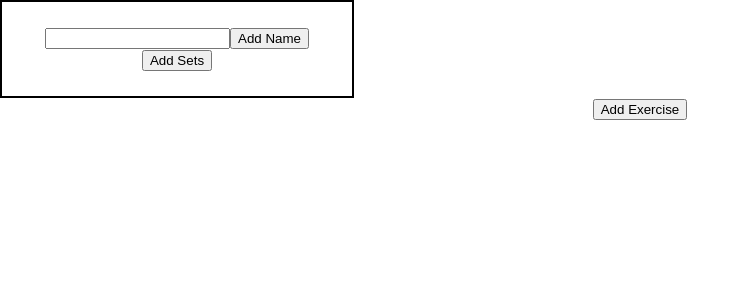
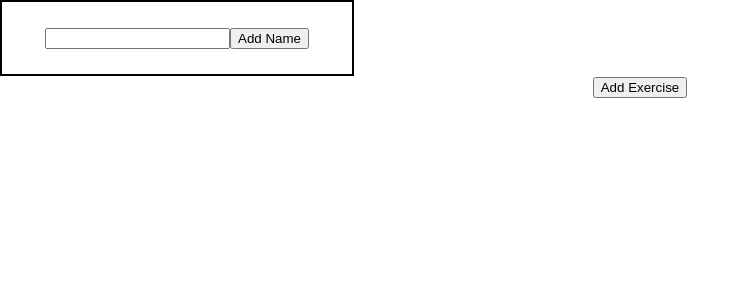
Before and after one commit to myVarEquals/slog, a React (Create React App) app: page / in a window 1280 px wide. Both pictures are taken after a click on the button "Add Exercise". Shown: the top 300 px of the page, without its empty margins (0-750 px from the left). Built offline with nearby package versions, Linux system fonts and the light colour scheme.

Commit message:
working on edit/array of completed exercises

```diff
--- a/src/App.js
+++ b/src/App.js
@@ -13,12 +13,20 @@ class App extends Component {
     this.state.addExercise ? this.setState({addExercise: false}) : this.setState({addExercise: true});
   }
 
+  submitExerciseHandler = (exercise) => {
+    console.log(exercise);
+  }
+
   render() {
 
     let showAddExercise = null;
 
     if (this.state.addExercise) {
-      showAddExercise = <ExerciseInput />;
+      showAddExercise = <ExerciseInput
+                           submit={this.submitExerciseHandler}
+                           sets={0}
+                           reps={0}
+                           weight={0}/>;
     }
 
     return (
--- a/src/components/ExerciseInput/ExerciseInput.js
+++ b/src/components/ExerciseInput/ExerciseInput.js
@@ -4,6 +4,7 @@ import SetInput from './SetInput/SetInput';
 import Set from './Set/Set';
 
 import classes from './ExerciseInput.module.css';
+import { FontAwesomeIcon } from '@fortawesome/react-fontawesome';
 
 class ExerciseInput extends Component {
 
@@ -14,10 +15,11 @@ class ExerciseInput extends Component {
         setsPerformed: [],
         currSets: {
             id: null,
-            sets: null,
-            reps: null,
-            weight: null
-        }
+            sets: this.props.sets,
+            reps: this.props.reps,
+            weight: this.props.weight
+        },
+        edit: true
     }
 
     updateNameHandler = (event) => {
@@ -29,9 +31,6 @@ class ExerciseInput extends Component {
     }
 
     addSetHandler = () => {
-        if(this.state.named && this.state.setsPerformed.length > 0) {
-
-        }
         this.state.addSets ? this.setState({addSets: false}) : this.setState({addSets: true});
     }
 
@@ -54,23 +53,17 @@ class ExerciseInput extends Component {
             if(curr.id === setKey) {
                 setsPerformed.splice(index, 1);
             }
-            return null;
         })
         this.setState({setsPerformed: setsPerformed});
     }
 
     submitSetHandler = () => {
-        if(!this.state.currSets.sets || !this.state.currSets.reps || !this.state.currSets.weight) {
-            alert('Please fill out all fields!');
-        } else {
         let setKey = uuidv1();
         let newSets = {...this.state.currSets};
         newSets.id = setKey;
         let mergeSets = [...this.state.setsPerformed]
         mergeSets.push(newSets);
         this.setState({setsPerformed: [...mergeSets]});
-        }
-
         console.log(this.state);
     }
 
@@ -78,8 +71,11 @@ class ExerciseInput extends Component {
 
         let setsAdded = null;
         let addSetInput = null;
-        let buttonSetsText = "Add Sets";
+        let submitExercise = null;
+        let editExercise = null;
+
         let buttonNameText = "Add Name";
+
         let exerciseHeader = (
             <form>
                 <input type="text" onChange={this.updateNameHandler} id="exerciseHeader"></input>
@@ -89,38 +85,40 @@ class ExerciseInput extends Component {
 
         if(this.state.named) {
             exerciseHeader = <h1>{this.state.exerciseName}</h1>
-        }
-
-        if (this.state.named && this.state.addSets) {
             addSetInput = (
                 <SetInput
                     submit={this.submitSetHandler}
                     change={this.updateSetHandler}
                     sets={this.state.currSets.sets}
                     reps={this.state.currSets.reps}
-                weight={this.state.currSets.weight}/>
+                    weight={this.state.currSets.weight}
+                    edit={this.state.edit}/>
               );
-          buttonSetsText = "Finished";
-          // console.log(this.state);
+              submitExercise = <button onClick={() => this.props.submit(this.state)}>Finished</button>;
         }
 
         if (this.state.setsPerformed.length > 0) {
-            setsAdded = this.state.setsPerformed.map(curr => (
-                <Set
+            setsAdded = this.state.setsPerformed.map(curr => {
+                return <Set
                     key={curr.id}
                     sets={curr.sets}
                     reps={curr.reps}
                     weight={curr.weight}
                     remove={() => this.removeSetHandler(curr.id)}/>
-            ));
+            });
+        }
+
+        if (!this.state.edit) {
+            editExercise = <FontAwesomeIcon icon="pencil-alt" className={classes.EditBtn}/>
         }
 
         return (
             <div className={classes.ExerciseInputBox}>
+                {editExercise}
                 {exerciseHeader}
                 {setsAdded}
                 {addSetInput}
-                <button onClick={this.addSetHandler}>{buttonSetsText}</button>
+                {submitExercise}
             </div>
         );
     }
--- a/src/components/ExerciseInput/ExerciseInput.module.css
+++ b/src/components/ExerciseInput/ExerciseInput.module.css
@@ -1,7 +1,13 @@
 .ExerciseInputBox {
-
+    position: relative;
     width: 300px;
     padding: 25px;
     border: 2px solid black;
 
 }
+
+.EditBtn {
+    position: absolute;
+    top: 5px;
+    right: 5px;
+}
--- a/src/index.js
+++ b/src/index.js
@@ -1,12 +1,12 @@
 import React from 'react';
 import ReactDOM from 'react-dom';
 import { library } from '@fortawesome/fontawesome-svg-core';
-import { faBan } from '@fortawesome/free-solid-svg-icons'
+import { faBan, faPencilAlt } from '@fortawesome/free-solid-svg-icons'
 import './index.css';
 import App from './App';
 import * as serviceWorker from './serviceWorker';
 
-library.add(faBan);
+library.add(faBan, faPencilAlt);
 
 ReactDOM.render(<App />, document.getElementById('root'));
 
```
Lines whose indentation alone changed are shown as unchanged.
